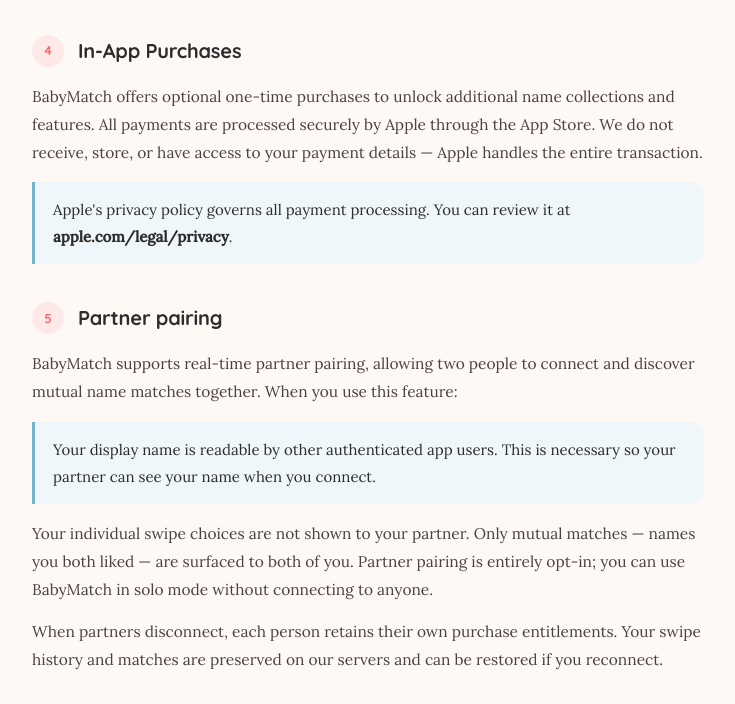
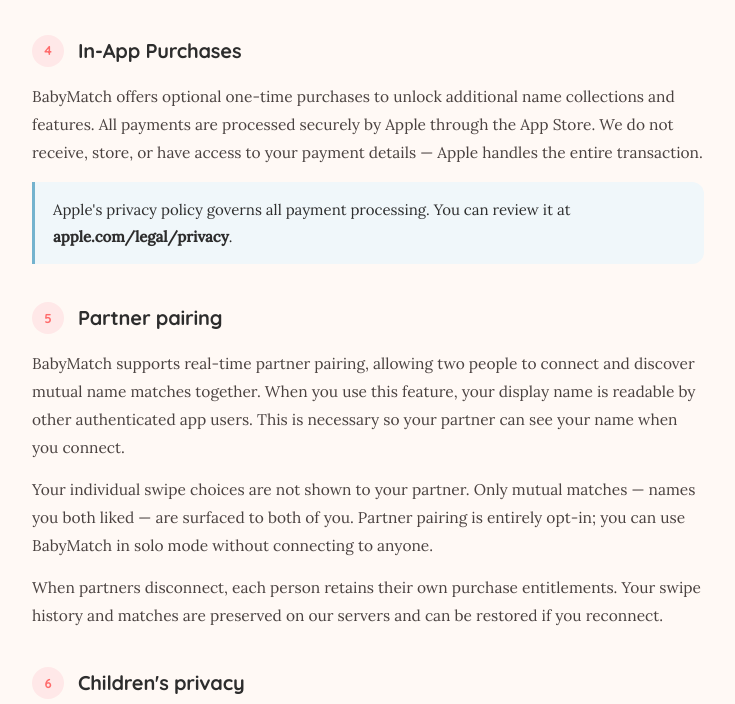
Before and after one commit to diegoguaj/babymatch-privacy, a plain HTML site: page index.html in a window 1280 px wide. Shown: the part 1964-2668 px from the top of the page, without its empty margins (272-1007 px from the left). Drawn offline with Linux system fonts and the light colour scheme.

Commit message:
Update index.html

```diff
--- a/index.html
+++ b/index.html
@@ -385,7 +385,7 @@
         <strong>Device identifier</strong> — a randomly generated anonymous ID created on your first launch and stored securely in your device keychain. This is your identity in the app. No email address or Apple ID is required.
       </div>
       <div class="highlight green">
-        <strong>Display name</strong> — the first name you enter during onboarding (e.g. "Diego"). This is stored so your partner can see your name when you connect.
+        <strong>Display name</strong> — the first name you enter during onboarding. This is stored so your partner can see your name when you connect.
       </div>
       <div class="highlight green">
         <strong>Swipe history</strong> — every name you swipe right or left on is recorded, associated with your device identifier. This is used to detect mutual matches with your partner and to prevent names from reappearing after you've seen them.
@@ -432,10 +432,7 @@
         <div class="section-number">5</div>
         <h2>Partner pairing</h2>
       </div>
-      <p>BabyMatch supports real-time partner pairing, allowing two people to connect and discover mutual name matches together. When you use this feature:</p>
-      <div class="highlight blue">
-        Your display name is readable by other authenticated app users. This is necessary so your partner can see your name when you connect.
-      </div>
+      <p>BabyMatch supports real-time partner pairing, allowing two people to connect and discover mutual name matches together. When you use this feature, your display name is readable by other authenticated app users. This is necessary so your partner can see your name when you connect.</p>
       <p>Your individual swipe choices are not shown to your partner. Only mutual matches — names you both liked — are surfaced to both of you. Partner pairing is entirely opt-in; you can use BabyMatch in solo mode without connecting to anyone.</p>
       <p>When partners disconnect, each person retains their own purchase entitlements. Your swipe history and matches are preserved on our servers and can be restored if you reconnect.</p>
     </div>
```
